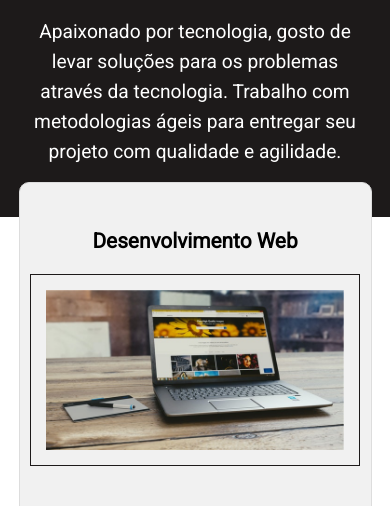
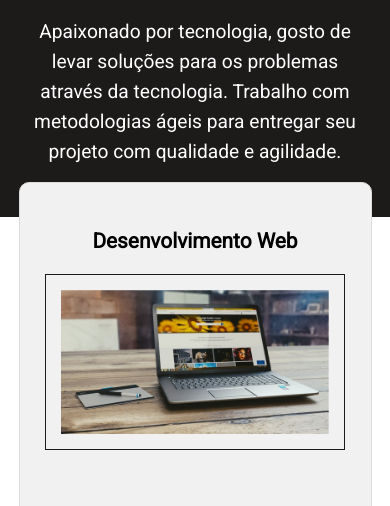
Before and after one commit to PauloVtl/meu-site-teste, a plain HTML site: page index.html in a window 390 px wide. Shown: the part 594-1100 px from the top of the page. Drawn offline with nearby package versions, Linux system fonts and the light colour scheme.

Commit message:
alteração layout

```diff
--- a/css/style.css
+++ b/css/style.css
@@ -330,10 +330,11 @@ footer .detail {
     }
     .skills-container {
         padding: 25px;
+        width: auto;
     }
 
     .skills-container img {
-        height: 10rem;
+        height: 9rem;
         padding: 15px;
         margin-bottom: 25px;
         border-top: 1px solid rgb(29, 26, 26);
--- a/index.html
+++ b/index.html
@@ -101,6 +101,6 @@
   src="https://code.jquery.com/jquery-3.6.0.min.js"
   integrity="sha256-/xUj+3OJU5yExlq6GSYGSHk7tPXikynS7ogEvDej/m4=" crossorigin="anonymous"></script>
     <!-- JS File -->
-    /,<script src="/js/main.js"></script>
+    <script src="/js/main.js"></script>
 </body>
 </html>
```
